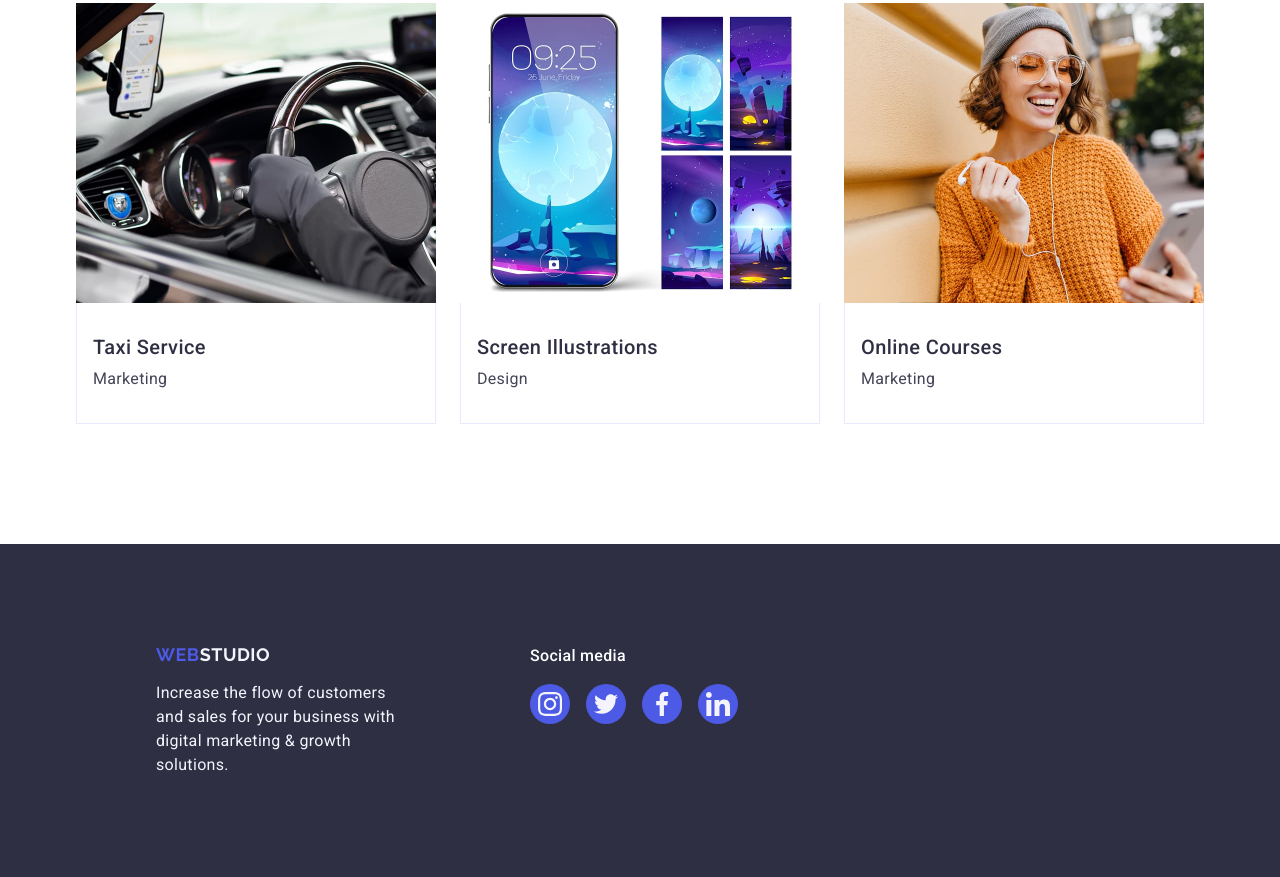
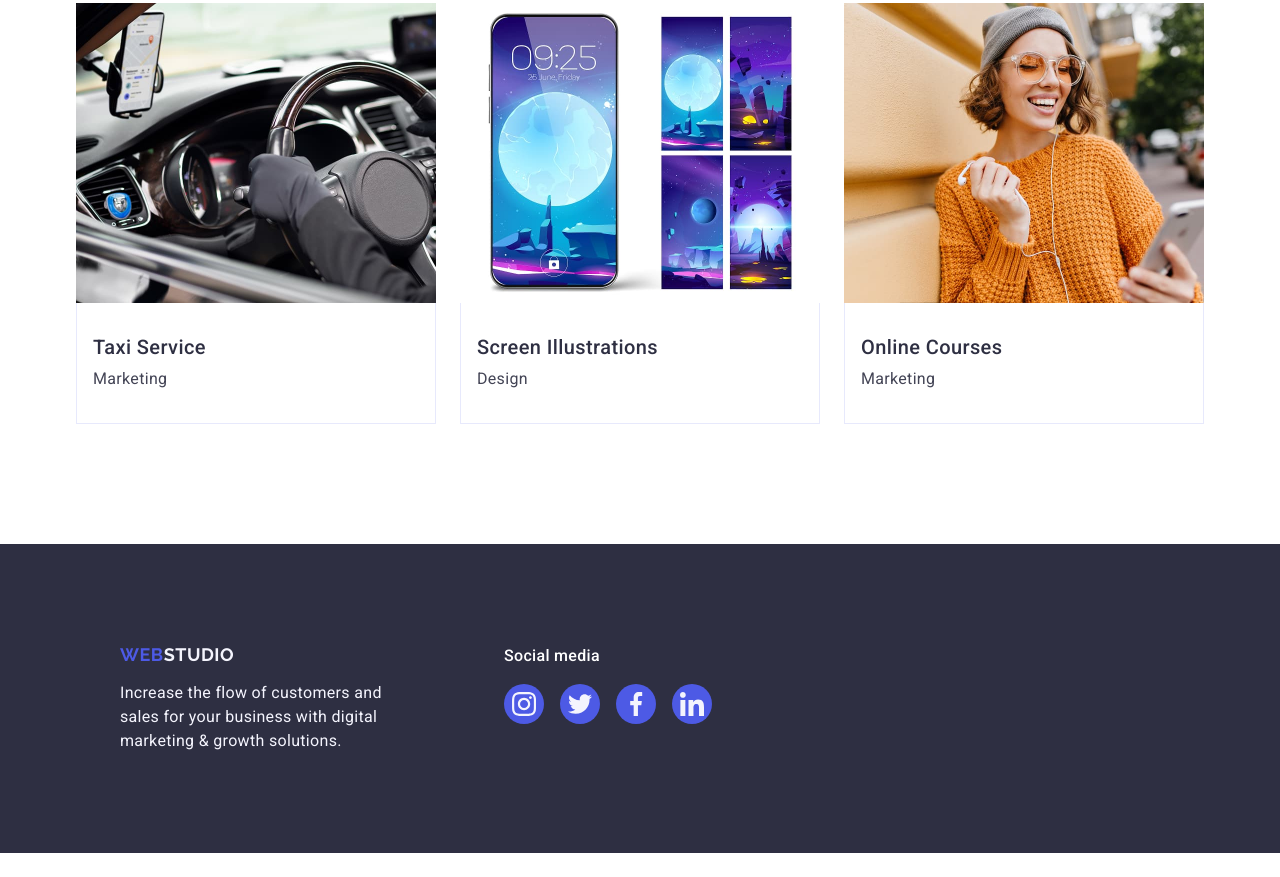
Before and after one commit to Rick-Sancheeez/goit-markup-hw-4, a plain HTML site: page index.html in a window 1280 px wide. Shown: the part 2614-3491 px from the top of the page. After the commit the page ends 3467 px from the top, so only its background shows below. Drawn offline with nearby package versions, Linux system fonts and the light colour scheme.

Commit message:
Add changes to section 1 and footer

```diff
--- a/css/styles.css
+++ b/css/styles.css
@@ -167,6 +167,7 @@ margin: 0 auto;
 
     max-width: 1440px;
     padding: 188px 0;
+    margin: 0 auto;
 }
 
 
@@ -495,10 +496,6 @@ margin: 0 auto;
 }
 
 /* footer */
-.foot .main-container {
-    display:flex;
-    align-items: baseline;
-}
 
 .foot {
     background-color: #2E2F42;
@@ -509,14 +506,16 @@ margin: 0 auto;
 
 .foot .main-container {
     display: flex;
+    gap: 120px;
     align-items: baseline;
-    padding-left: 156px;
+
+    margin-left: 120px;
+
 }
 
 .foot .container {
-    width: 254px;
     padding: 0;
-    margin-right: 120px;
+
 }
 
 .foot .logo {
--- a/index.html
+++ b/index.html
@@ -276,7 +276,7 @@
     </main>
 
     <footer class="foot">
-       <div class="main-container">
+       <div class="conrainer main-container">
         <div class="container">
             <a class="logo" href="./index.html">Web<span class="web">Studio</span></a>
             <p class="paragraph-logo">Increase the flow of customers and sales for your business with digital marketing & growth solutions.</p>
```
